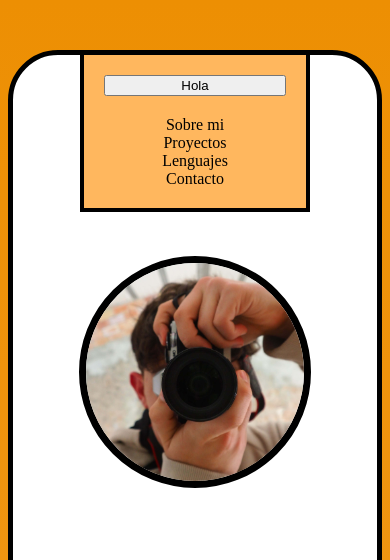
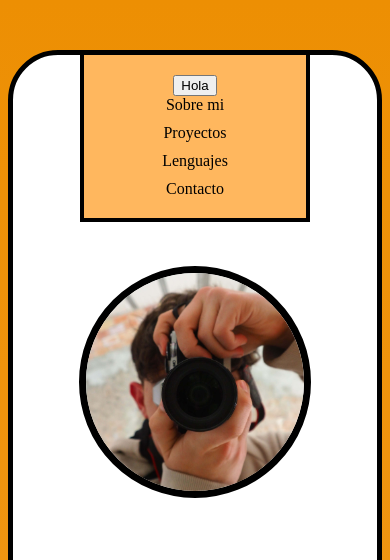
Before and after one commit to Electrum10/Electrum10.github.io, a website: page index.html in a window 390 px wide. Shown: the top 560 px of the page. Drawn offline with nearby package versions, Linux system fonts and the light colour scheme; a web font is replaced by a local one.

Commit message:
Boton funcional

```diff
--- a/CSS/header.css
+++ b/CSS/header.css
@@ -1,32 +1,40 @@
 header {
   background-color: #ffb75e;
-  display: grid;
-  grid-template-columns: repeat(4, 1fr);
   margin: 0 auto;
   padding: 20px;
   max-width: 50%;
   border: solid 4px;
   border-top: 0px;
 
+  .Botón {
+    opacity: 0;
+    visibility: hidden;
+    display: none;
+  }
+
+  @media screen and (max-width: 430px) {
+    .Botón {
+      opacity: 1;
+      visibility: visible;
+      display: grid;
+      margin: 0 auto;
+    }
+    }
+  }
+
+#menu {
+  display: grid;
+  grid-template-columns: repeat(4, 1fr);
+
   @media screen and (max-width: 700px) {
-    grid-template-columns: repeat(2, 1fr);
+  grid-template-columns: repeat(2, 1fr);
+   }
+
+  @media screen and (max-width: 430px) {
+  grid-template-columns: repeat(1, 1fr);
+  gap: 10px;
   }
 }
-
-  .Botón {
-    opacity: 0;
-  }
-
-@media screen and (max-width: 430px) {
-    header {
-    grid-template-columns: repeat(1, 1fr);
-    gap: 20px;
-    }
-
-    .Botón {
-      opacity: 1;
-    }
-  }
 
 .Oculto {
     opacity: 0;
--- a/JS/script.js
+++ b/JS/script.js
@@ -13,3 +13,12 @@ boton.addEventListener("click", () => {
         HaClicado = true;
       }
 })
+
+window.addEventListener("resize", () => {
+  const ancho = window.innerWidth;
+  if (ancho >= 430) {
+    lista.classList.remove("Oculto");
+    lista.classList.add("Visible");
+    HaClicado = false;
+  }
+});
```
